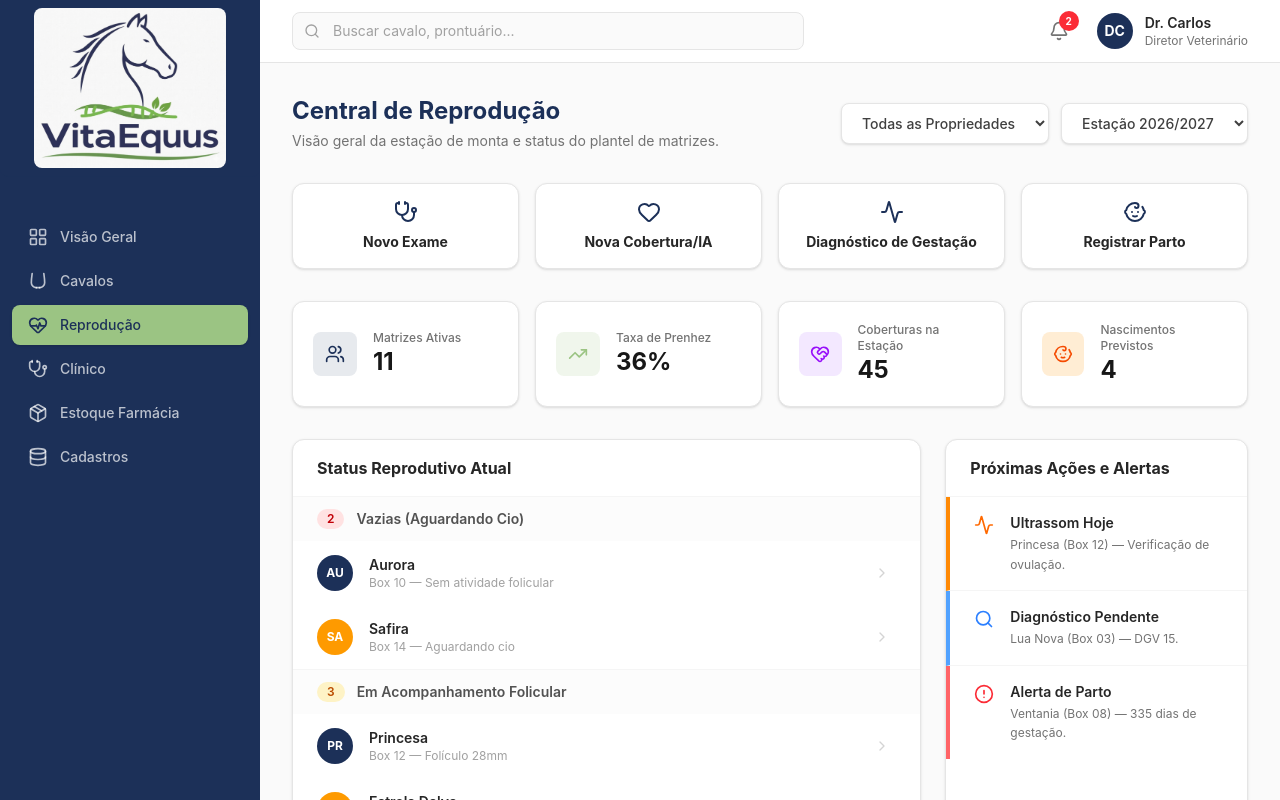
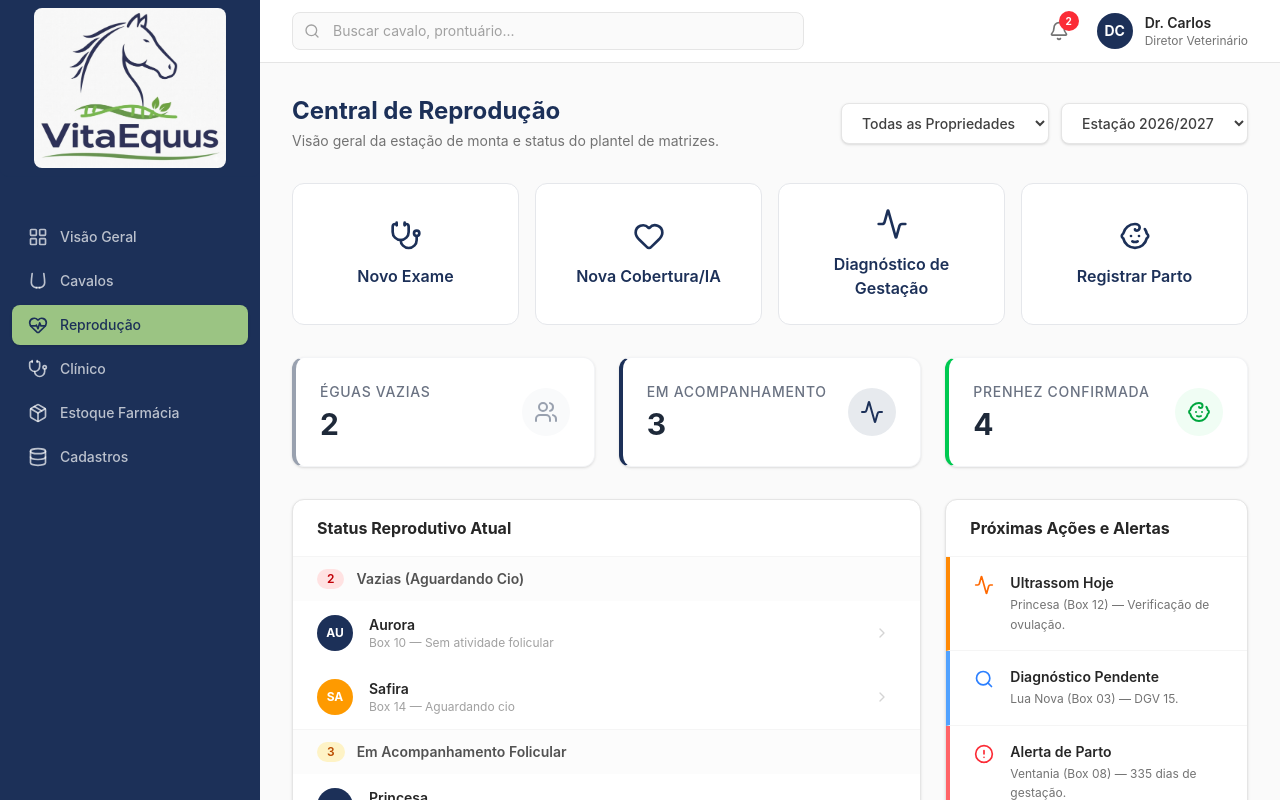
Before and after one commit to diogobrasil/vitta-equus-front, a React (Vite) app: page /reproducao in a window 1280 px wide. Built offline with nearby package versions, Linux system fonts and the light colour scheme.

Commit message:
refactor: Improvements to the design of animal reproductive statistics cards and form buttons

```diff
--- a/src/pages/CentralReproducao.tsx
+++ b/src/pages/CentralReproducao.tsx
@@ -2,8 +2,6 @@ import { useState } from "react";
 import { useNavigate } from "react-router-dom";
 import {
     Users,
-    TrendingUp,
-    HeartHandshake,
     Baby,
     ChevronRight,
     Activity,
@@ -14,15 +12,6 @@ import {
 } from "lucide-react";
 
 /* ─────────────────────── Tipos ─────────────────────── */
-
-/* ─────────────────────── Tipos ─────────────────────── */
-
-interface KPI {
-    label: string;
-    value: string | number;
-    icon: React.ReactNode;
-    bg: string;
-}
 
 type StatusReprodutivo =
     | "vazia"
@@ -224,37 +213,9 @@ export default function CentralReproducao() {
         (egua) => propriedadeFiltro === "Todas" || egua.propriedade === propriedadeFiltro
     );
 
-    const matrizesAtivasCount = eguasFiltradas.length;
+    const vaziasCount = eguasFiltradas.filter((e) => e.status === "vazia").length;
+    const acompanhamentoCount = eguasFiltradas.filter((e) => e.status === "acompanhamento").length;
     const prenhesCount = eguasFiltradas.filter((e) => e.status === "prenhe").length;
-    const taxaPrenhez = matrizesAtivasCount > 0 ? Math.round((prenhesCount / matrizesAtivasCount) * 100) : 0;
-
-    const dynamicKPIs: KPI[] = [
-        {
-            label: "Matrizes Ativas",
-            value: matrizesAtivasCount,
-            icon: <Users className="h-5 w-5 text-brand-blue" />,
-            bg: "bg-brand-blue/10",
-        },
-        {
-            label: "Taxa de Prenhez",
-            value: `${taxaPrenhez}%`,
-            icon: <TrendingUp className="h-5 w-5 text-brand-green" />,
-            bg: "bg-brand-green/15",
-        },
-        {
-            // mantendo fixo para simulação (em prod seria calculado)
-            label: "Coberturas na Estação",
-            value: 45,
-            icon: <HeartHandshake className="h-5 w-5 text-purple-600" />,
-            bg: "bg-purple-100",
-        },
-        {
-            label: "Nascimentos Previstos",
-            value: prenhesCount,
-            icon: <Baby className="h-5 w-5 text-orange-600" />,
-            bg: "bg-orange-100",
-        },
-    ];
 
     return (
         <div className="space-y-8">
@@ -290,56 +251,68 @@ export default function CentralReproducao() {
             <div className="grid grid-cols-2 gap-4 md:grid-cols-4 mb-8">
                 <button
                     onClick={() => navigate('/reproducao/novo-exame')}
-                    className="flex cursor-pointer flex-col items-center justify-center rounded-xl border border-neutral-200 bg-white p-4 shadow-sm transition-all hover:border-brand-blue hover:shadow-md"
+                    className="group flex flex-col items-center justify-center p-6 bg-white border border-gray-200 rounded-xl cursor-pointer transition-all duration-300 hover:bg-brand-blue hover:border-brand-blue hover:shadow-lg"
                 >
-                    <Stethoscope className="mb-2 h-6 w-6 text-brand-blue" />
-                    <span className="text-sm font-bold text-neutral-800">Novo Exame</span>
+                    <Stethoscope className="w-8 h-8 mb-3 text-brand-blue group-hover:text-white transition-colors duration-300" />
+                    <span className="text-center font-semibold text-brand-blue group-hover:text-white transition-colors duration-300">Novo Exame</span>
                 </button>
                 <button
                     onClick={() => navigate('/reproducao/nova-cobertura')}
-                    className="flex cursor-pointer flex-col items-center justify-center rounded-xl border border-neutral-200 bg-white p-4 shadow-sm transition-all hover:border-brand-blue hover:shadow-md"
+                    className="group flex flex-col items-center justify-center p-6 bg-white border border-gray-200 rounded-xl cursor-pointer transition-all duration-300 hover:bg-brand-blue hover:border-brand-blue hover:shadow-lg"
                 >
-                    <Heart className="mb-2 h-6 w-6 text-brand-blue" />
-                    <span className="text-sm font-bold text-neutral-800">Nova Cobertura/IA</span>
+                    <Heart className="w-8 h-8 mb-3 text-brand-blue group-hover:text-white transition-colors duration-300" />
+                    <span className="text-center font-semibold text-brand-blue group-hover:text-white transition-colors duration-300">Nova Cobertura/IA</span>
                 </button>
                 <button
                     onClick={() => navigate('/reproducao/diagnostico')}
-                    className="flex cursor-pointer flex-col items-center justify-center rounded-xl border border-neutral-200 bg-white p-4 shadow-sm transition-all hover:border-brand-blue hover:shadow-md"
+                    className="group flex flex-col items-center justify-center p-6 bg-white border border-gray-200 rounded-xl cursor-pointer transition-all duration-300 hover:bg-brand-blue hover:border-brand-blue hover:shadow-lg"
                 >
-                    <Activity className="mb-2 h-6 w-6 text-brand-blue" />
-                    <span className="text-sm font-bold text-neutral-800">Diagnóstico de Gestação</span>
+                    <Activity className="w-8 h-8 mb-3 text-brand-blue group-hover:text-white transition-colors duration-300" />
+                    <span className="text-center font-semibold text-brand-blue group-hover:text-white transition-colors duration-300">Diagnóstico de Gestação</span>
                 </button>
                 <button
                     onClick={() => navigate('/reproducao/parto')}
-                    className="flex cursor-pointer flex-col items-center justify-center rounded-xl border border-neutral-200 bg-white p-4 shadow-sm transition-all hover:border-brand-blue hover:shadow-md"
+                    className="group flex flex-col items-center justify-center p-6 bg-white border border-gray-200 rounded-xl cursor-pointer transition-all duration-300 hover:bg-brand-blue hover:border-brand-blue hover:shadow-lg"
                 >
-                    <Baby className="mb-2 h-6 w-6 text-brand-blue" />
-                    <span className="text-sm font-bold text-neutral-800">Registrar Parto</span>
+                    <Baby className="w-8 h-8 mb-3 text-brand-blue group-hover:text-white transition-colors duration-300" />
+                    <span className="text-center font-semibold text-brand-blue group-hover:text-white transition-colors duration-300">Registrar Parto</span>
                 </button>
             </div>
 
-            {/* ── KPIs ── */}
-            <div className="grid grid-cols-1 gap-4 sm:grid-cols-2 lg:grid-cols-4">
-                {dynamicKPIs.map((kpi) => (
-                    <div
-                        key={kpi.label}
-                        className="flex items-center gap-4 rounded-xl border border-neutral-200 bg-white p-5 shadow-sm"
-                    >
-                        <div
-                            className={`flex h-11 w-11 items-center justify-center rounded-lg ${kpi.bg}`}
-                        >
-                            {kpi.icon}
-                        </div>
-                        <div>
-                            <p className="text-xs font-medium text-neutral-500">
-                                {kpi.label}
-                            </p>
-                            <p className="text-2xl font-bold text-neutral-900">
-                                {kpi.value}
-                            </p>
-                        </div>
+            {/* ── KPIs (Status Reprodutivo) ── */}
+            <div className="grid grid-cols-1 md:grid-cols-3 gap-6 mb-8">
+                {/* Card Éguas Vazias */}
+                <div className="bg-white rounded-xl shadow-sm border border-gray-100 border-l-4 border-l-gray-400 p-6 flex items-center justify-between">
+                    <div>
+                        <p className="text-sm font-medium text-gray-500 uppercase tracking-wider mb-1">Éguas Vazias</p>
+                        <p className="text-3xl font-bold text-gray-800">{vaziasCount}</p>
                     </div>
-                ))}
+                    <div className="p-3 bg-gray-50 rounded-full">
+                        <Users className="w-6 h-6 text-gray-400" />
+                    </div>
+                </div>
+
+                {/* Card Em Acompanhamento */}
+                <div className="bg-white rounded-xl shadow-sm border border-gray-100 border-l-4 border-l-brand-blue p-6 flex items-center justify-between">
+                    <div>
+                        <p className="text-sm font-medium text-gray-500 uppercase tracking-wider mb-1">Em Acompanhamento</p>
+                        <p className="text-3xl font-bold text-gray-800">{acompanhamentoCount}</p>
+                    </div>
+                    <div className="p-3 bg-brand-blue/10 rounded-full">
+                        <Activity className="w-6 h-6 text-brand-blue" />
+                    </div>
+                </div>
+
+                {/* Card Prenhez Confirmada */}
+                <div className="bg-white rounded-xl shadow-sm border border-gray-100 border-l-4 border-l-green-500 p-6 flex items-center justify-between">
+                    <div>
+                        <p className="text-sm font-medium text-gray-500 uppercase tracking-wider mb-1">Prenhez Confirmada</p>
+                        <p className="text-3xl font-bold text-gray-800">{prenhesCount}</p>
+                    </div>
+                    <div className="p-3 bg-green-50 rounded-full">
+                        <Baby className="w-6 h-6 text-green-600" />
+                    </div>
+                </div>
             </div>
 
             {/* ── Conteúdo principal ── */}
```
